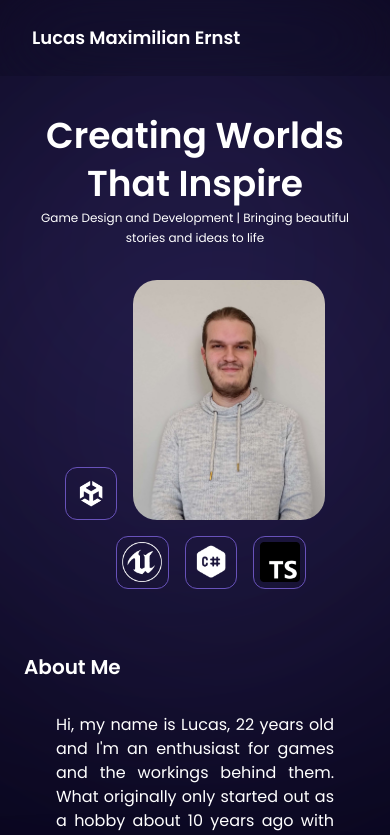
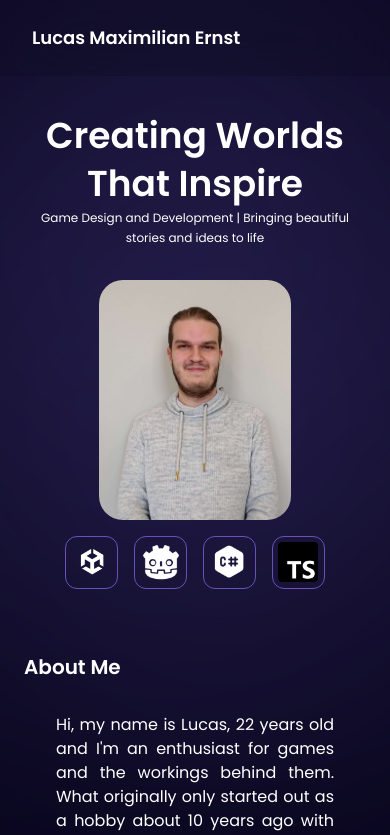
Before and after one commit to Lu33Max/portfolio, a Next.js app: page / in a window 390 px wide. Shown: the top 835 px of the page. Built offline with nearby package versions, Linux system fonts and the light colour scheme.

Commit message:
Home hero image display fix for mobile

```diff
--- a/src/components/Hero/Hero.tsx
+++ b/src/components/Hero/Hero.tsx
@@ -1,37 +1,78 @@
-import Image from 'next/image'
-import React from 'react'
+import Image from "next/image";
 
 const Hero = () => {
   return (
-    <section className='hero-container max-md:flex-col md:flex items-center relative md:after:content-[" "] md:before:content-[" "] md:after:w-[28.125rem] md:before:w-[28.125rem] md:after:h-[28.125rem] md:before:h-[28.125rem] after:rounded-full before:rounded-full after:bg-[#7c66e3] before:bg-[#7c66e3] after:absolute before:absolute after:-z-10 before:-z-10 md:after:-top-12 md:after:-left-20 md:before:bottom-8 md:before:right-0 after:blur-[225px] before:blur-[225px] after:content-[" "] before:content-[" "] before:w-72 after:w-72 before:h-72 after:h-72 after:top-0 after:left-0 before:bottom-8 before:right-0'>
-      <div className='hero-content flex-1'>
-        <h2 className='text-center md:text-left min-[2000px]:text-8xl sm:text-5xl text-4xl lg:text-6xl font-semibold leading-[3rem] sm:leading-[4rem] lg:leading-[5rem] mt-12 md:mt-0 md:mb-[1rem]'>Creating Worlds That Inspire</h2>
-        <p className='w-auto md:w-[80%] text-center md:text-left min-[2000px]:text-2xl text-xs sm:text-sm lg:text-lg font-normal leading-5 sm:leading-6 lg:leading-8'>
-          Game Design and Development | Bringing beautiful stories and ideas to life
+    <section className='hero-container md:after:content-[" "] md:before:content-[" "] after:content-[" "] before:content-[" "] relative items-center before:absolute before:bottom-8 before:right-0 before:-z-10 before:h-72 before:w-72 before:rounded-full before:bg-[#7c66e3] before:blur-[225px] after:absolute after:left-0 after:top-0 after:-z-10 after:h-72 after:w-72 after:rounded-full after:bg-[#7c66e3] after:blur-[225px] max-md:flex-col md:flex md:before:bottom-8 md:before:right-0 md:before:h-[28.125rem] md:before:w-[28.125rem] md:after:-left-20 md:after:-top-12 md:after:h-[28.125rem] md:after:w-[28.125rem]'>
+      <div className="hero-content flex-1">
+        <h2 className="mt-12 text-center text-4xl font-semibold leading-[3rem] sm:text-5xl sm:leading-[4rem] md:mb-[1rem] md:mt-0 md:text-left lg:text-6xl lg:leading-[5rem] min-[2000px]:text-8xl">
+          Creating Worlds That Inspire
+        </h2>
+        <p className="w-auto text-center text-xs font-normal leading-5 sm:text-sm sm:leading-6 md:w-[80%] md:text-left lg:text-lg lg:leading-8 min-[2000px]:text-2xl">
+          Game Design and Development | Bringing beautiful stories and ideas to
+          life
         </p>
       </div>
-      <div className='hero-img flex-1 flex-col items-center gap-4 sm:gap-8 my-8 mx-0 lg:relative lg:left-12'>
-        <div id='home' className='relative -top-28'/>
-        <div className='flex items-end gap-4 sm:gap-8 mb-4 max-md:justify-center'>
-          <div className='tech-icon w-[3.3rem] sm:w-16 lg:w-20 h-[3.3rem] sm:h-16 lg:h-20 flex items-center justify-center text-center rounded-xl border border-solid border-[#6852ba]'>
-            <Image src={"/assets/images/unity_logo.png"} alt="" width={50} height={50} className='w-8 sm:w-10 lg:w-12 h-auto transition-all ease-in-out hover:translate-y-[-0.5rem]'/>
+      <div className="hero-img mx-0 my-8 flex-1 flex-col items-center gap-4 sm:gap-8 lg:relative lg:left-12">
+        <div id="home" className="relative -top-28" />
+        <div className="mb-4 flex items-end gap-4 max-md:justify-center sm:gap-8">
+          <div className="tech-icon hidden h-[3.3rem] w-[3.3rem] items-center justify-center rounded-xl border border-solid border-[#6852ba] text-center sm:flex sm:h-16 sm:w-16 lg:h-20 lg:w-20">
+            <Image
+              src={"/assets/images/unity_logo.png"}
+              alt=""
+              width={50}
+              height={50}
+              className="h-auto w-8 transition-all ease-in-out hover:translate-y-[-0.5rem] sm:w-10 lg:w-12"
+            />
           </div>
-          <Image src={"/assets/hero/hero.jpg"} alt='' width={600} height={800} className='w-48 min-[450px]:w-72 rounded-3xl lg:w-[25rem] transition-all ease-in-out hover:translate-y-[-0.5rem]'/>
+          <Image
+            src={"/assets/hero/hero.jpg"}
+            alt=""
+            width={600}
+            height={800}
+            className="w-48 rounded-3xl transition-all ease-in-out hover:translate-y-[-0.5rem] min-[450px]:w-72 lg:w-[25rem]"
+          />
         </div>
-        <div className='flex items-end gap-4 sm:gap-8 ml-8 max-md:justify-center'>
-          <div className='tech-icon w-[3.3rem] sm:w-16 lg:w-20 h-[3.3rem] sm:h-16 lg:h-20 flex items-center justify-center text-center rounded-xl border border-solid border-[#6852ba]'>
-            <Image src={"/assets/images/unreal_engine_logo.png"} alt="" width={50} height={50} className='w-10 lg:w-12 h-auto transition-all ease-in-out hover:translate-y-[-0.5rem]'/>
+        <div className="flex items-end gap-4 max-md:justify-center sm:ml-8 sm:gap-8">
+          <div className="tech-icon flex h-[3.3rem] w-[3.3rem] items-center justify-center rounded-xl border border-solid border-[#6852ba] text-center sm:hidden sm:h-16 sm:w-16 lg:h-20 lg:w-20">
+            <Image
+              src={"/assets/images/unity_logo.png"}
+              alt=""
+              width={50}
+              height={50}
+              className="h-auto w-8 transition-all ease-in-out hover:translate-y-[-0.5rem] sm:w-10 lg:w-12"
+            />
           </div>
-          <div className='tech-icon w-[3.3rem] sm:w-16 lg:w-20 h-[3.3rem] sm:h-16 lg:h-20 flex items-center justify-center text-center rounded-xl border border-solid border-[#6852ba]'>
-            <Image src={"/assets/images/CSharp_logo.png"} alt="" width={50} height={50} className='w-10 lg:w-12 h-auto transition-all ease-in-out hover:translate-y-[-0.5rem]'/>
+          <div className="tech-icon flex h-[3.3rem] w-[3.3rem] items-center justify-center rounded-xl border border-solid border-[#6852ba] text-center sm:h-16 sm:w-16 lg:h-20 lg:w-20">
+            <Image
+              src={"/assets/images/godot_logo.png"}
+              alt=""
+              width={50}
+              height={50}
+              className="h-auto w-10 transition-all ease-in-out hover:translate-y-[-0.5rem] lg:w-12"
+            />
           </div>
-          <div className='tech-icon w-[3.3rem] sm:w-16 lg:w-20 h-[3.3rem] sm:h-16 lg:h-20 flex items-center justify-center text-center rounded-xl border border-solid border-[#6852ba]'>
-            <Image src={"/assets/images/TypeScript_logo.png"} alt="" width={50} height={50} className='w-10 lg:w-12 h-auto transition-all ease-in-out hover:translate-y-[-0.5rem]'/>
+          <div className="tech-icon flex h-[3.3rem] w-[3.3rem] items-center justify-center rounded-xl border border-solid border-[#6852ba] text-center sm:h-16 sm:w-16 lg:h-20 lg:w-20">
+            <Image
+              src={"/assets/images/CSharp_logo.png"}
+              alt=""
+              width={50}
+              height={50}
+              className="h-auto w-10 transition-all ease-in-out hover:translate-y-[-0.5rem] lg:w-12"
+            />
+          </div>
+          <div className="tech-icon flex h-[3.3rem] w-[3.3rem] items-center justify-center rounded-xl border border-solid border-[#6852ba] text-center sm:h-16 sm:w-16 lg:h-20 lg:w-20">
+            <Image
+              src={"/assets/images/TypeScript_logo.png"}
+              alt=""
+              width={50}
+              height={50}
+              className="h-auto w-10 transition-all ease-in-out hover:translate-y-[-0.5rem] lg:w-12"
+            />
           </div>
         </div>
       </div>
     </section>
-  )
-}
+  );
+};
 
-export default Hero
+export default Hero;
```
